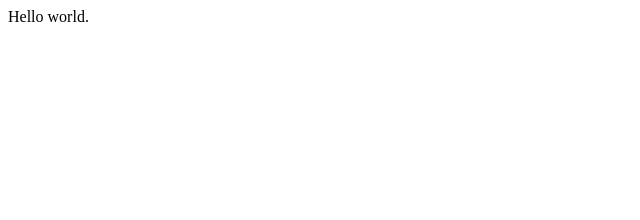
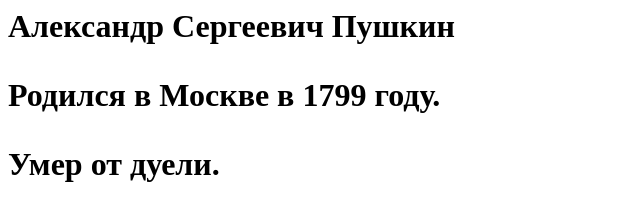
Before and after one commit to taisiakhabarova/site, a plain HTML site: page index.html in a window 1280 px wide. Shown: the whole page, without its empty margins (0-640 px from the left). Drawn offline with Linux system fonts and the light colour scheme.

Commit message:
Пушкин

```diff
--- a/index.html
+++ b/index.html
@@ -2,6 +2,9 @@
   <head>
   </head>
 <body>
- <p>Hello world.</p>
+  <h1>Александр Сергеевич Пушкин<h1>
+    <p>Родился в Москве в 1799 году.</p>
+
+ <p>Умер от дуели.</p>
     </bode>
     </html>
```
